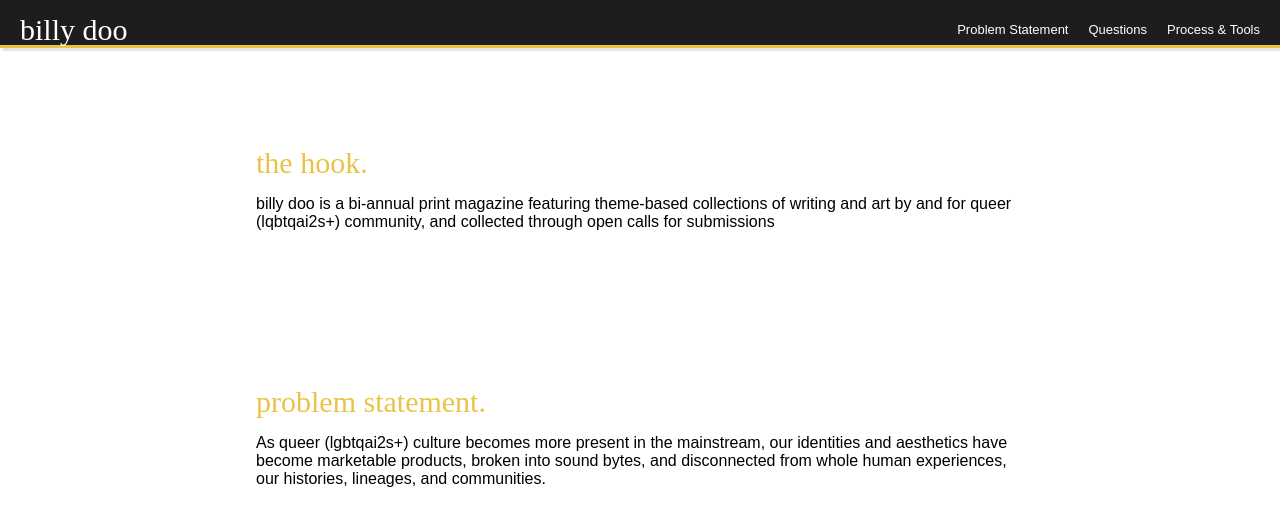
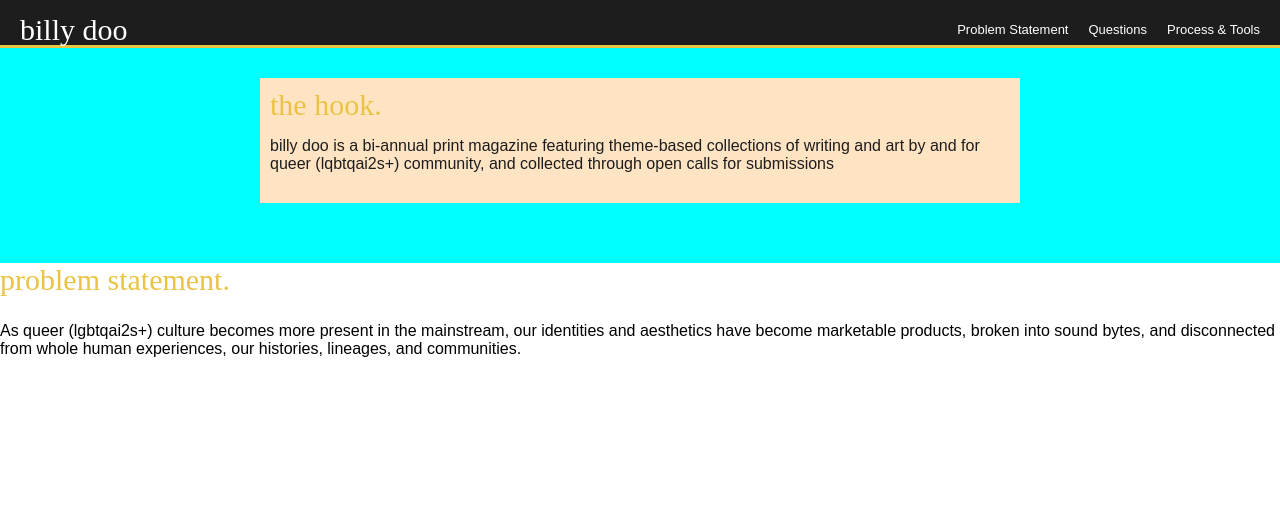
Before and after one commit to ssilver17/capstone2026, a plain HTML site: page index.html in a window 1280 px wide. Drawn offline with Linux system fonts and the light colour scheme; a web font is replaced by a local one.

Commit message:
padding & margins

```diff
--- a/index.html
+++ b/index.html
@@ -26,11 +26,13 @@
     </header>
 
 <!--Hook-->
-<div class="centered">
-    <h2>the hook.</h2>
-    <p>
-        billy doo is a bi-annual print magazine featuring theme-based collections of writing and art by and for queer (lqbtqai2s+) community, and collected through open calls for submissions
-    </p>
+<div class="centered-container">
+    <div class="card">
+        <h2>the hook.</h2>
+        <p>
+            billy doo is a bi-annual print magazine featuring theme-based collections of writing and art by and for queer (lqbtqai2s+) community, and collected through open calls for submissions
+        </p>
+    </div>
 </div>
 
 <!--Problem Statement-->
--- a/main.css
+++ b/main.css
@@ -46,6 +46,7 @@ p {
    font-family: "helvetica-neue-lt-pro", sans-serif;
    font-weight: 400;
    font-style: normal;
+   padding-bottom: 20px;
  }
 
  li {
@@ -63,7 +64,7 @@ nav {
    position: fixed;
    background-color: #1e1d1d;
    border-bottom: 3px solid  #eac345;
-   box-shadow: 3px 3px rgba(0, 0, 0, 0.1);
+   /*box-shadow: 3px 3px rgba(233, 197, 80, 0.1);*/
 }
 
 nav ul {
@@ -114,12 +115,16 @@ li a {
 }
 
 /*centered containers*/
-.centered {
-   position: relative;
-   width: 100x;
-   margin: auto;
-   padding-left: 20%;
-   padding-right: 20%;
-   padding-top: 10%;
-   padding-bottom: 2%;
+.centered-container {
+  display: flex;
+  justify-content: center;
+  padding: 50px 250px;
+  background-color: aqua;
 }
+
+.card {
+   margin: 10px;
+   background-color: bisque;
+   color: #1e1d1d;
+   padding: 10px 10px;
+}
```
